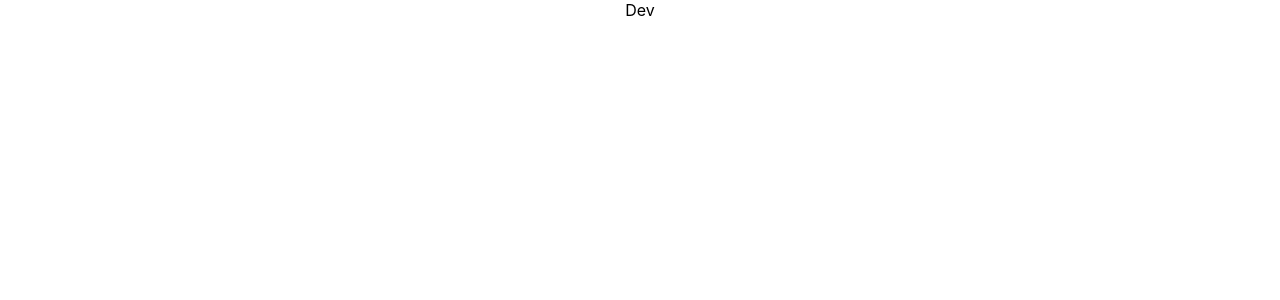
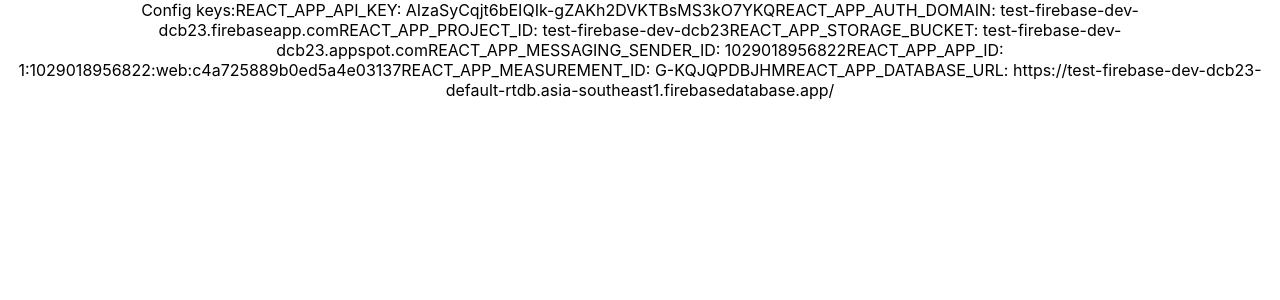
Before and after one commit to omchien/test-firebase, a React (Create React App) app: page / in a window 1280 px wide. Shown: the top 300 px of the page. Built offline with nearby package versions, Linux system fonts and the light colour scheme.

Commit message:
render config key

```diff
--- a/src/App.tsx
+++ b/src/App.tsx
@@ -3,7 +3,22 @@
 import React from 'react';
 
 function App() {
-  return <div className="App">Dev</div>;
+  const configKeys = [
+    { key: 'REACT_APP_API_KEY', value: process.env.REACT_APP_API_KEY },
+    { key: 'REACT_APP_AUTH_DOMAIN', value: process.env.REACT_APP_AUTH_DOMAIN },
+    { key: 'REACT_APP_PROJECT_ID', value: process.env.REACT_APP_PROJECT_ID },
+    { key: 'REACT_APP_STORAGE_BUCKET', value: process.env.REACT_APP_STORAGE_BUCKET },
+    { key: 'REACT_APP_MESSAGING_SENDER_ID', value: process.env.REACT_APP_MESSAGING_SENDER_ID },
+    { key: 'REACT_APP_APP_ID', value: process.env.REACT_APP_APP_ID },
+    { key: 'REACT_APP_MEASUREMENT_ID', value: process.env.REACT_APP_MEASUREMENT_ID },
+    { key: 'REACT_APP_DATABASE_URL', value: process.env.REACT_APP_DATABASE_URL },
+  ];
+  return (
+    <div className="App">
+      Config keys:
+      {configKeys.map((item) => `${item.key}: ${item.value}`)}
+    </div>
+  );
 }
 
 export default App;
```
